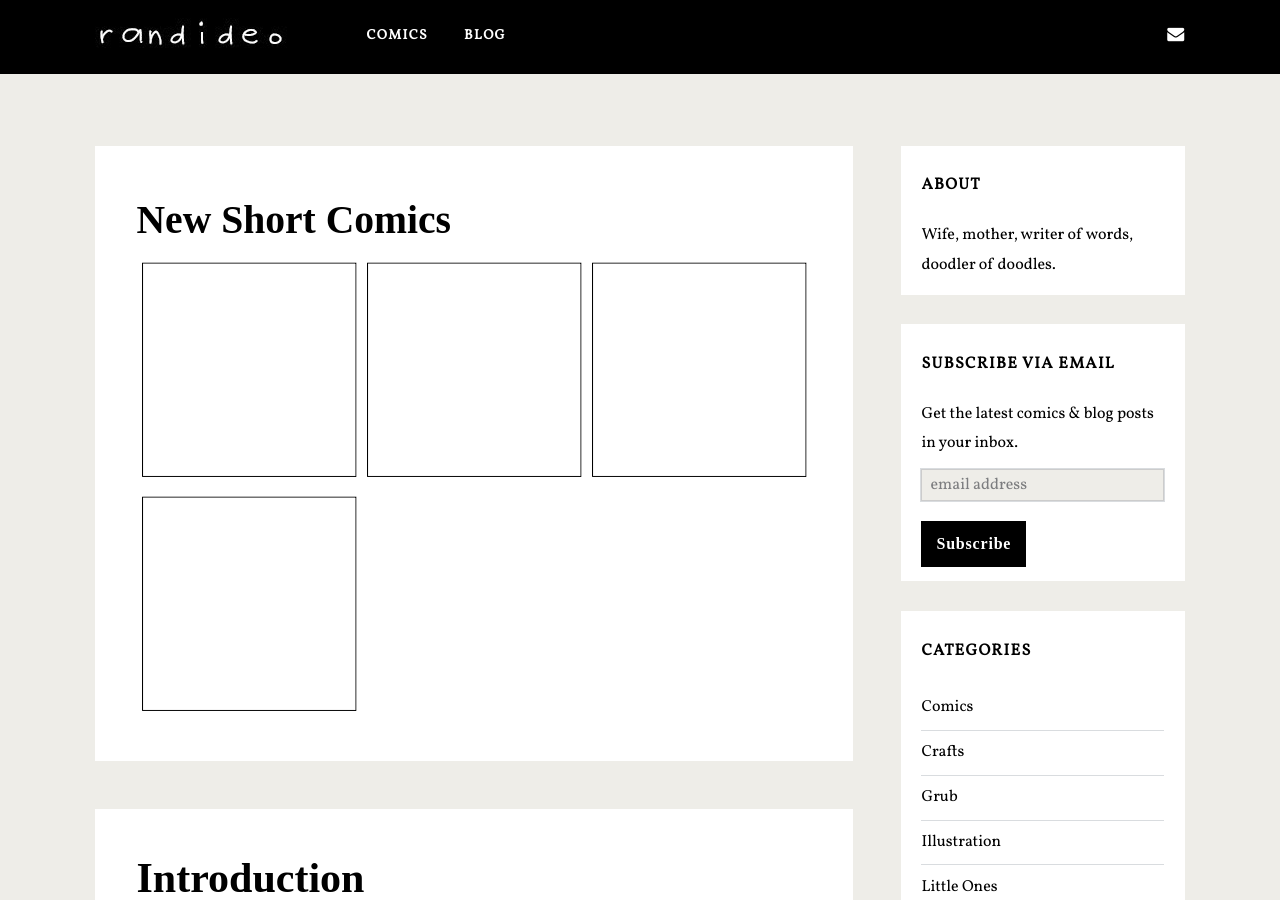
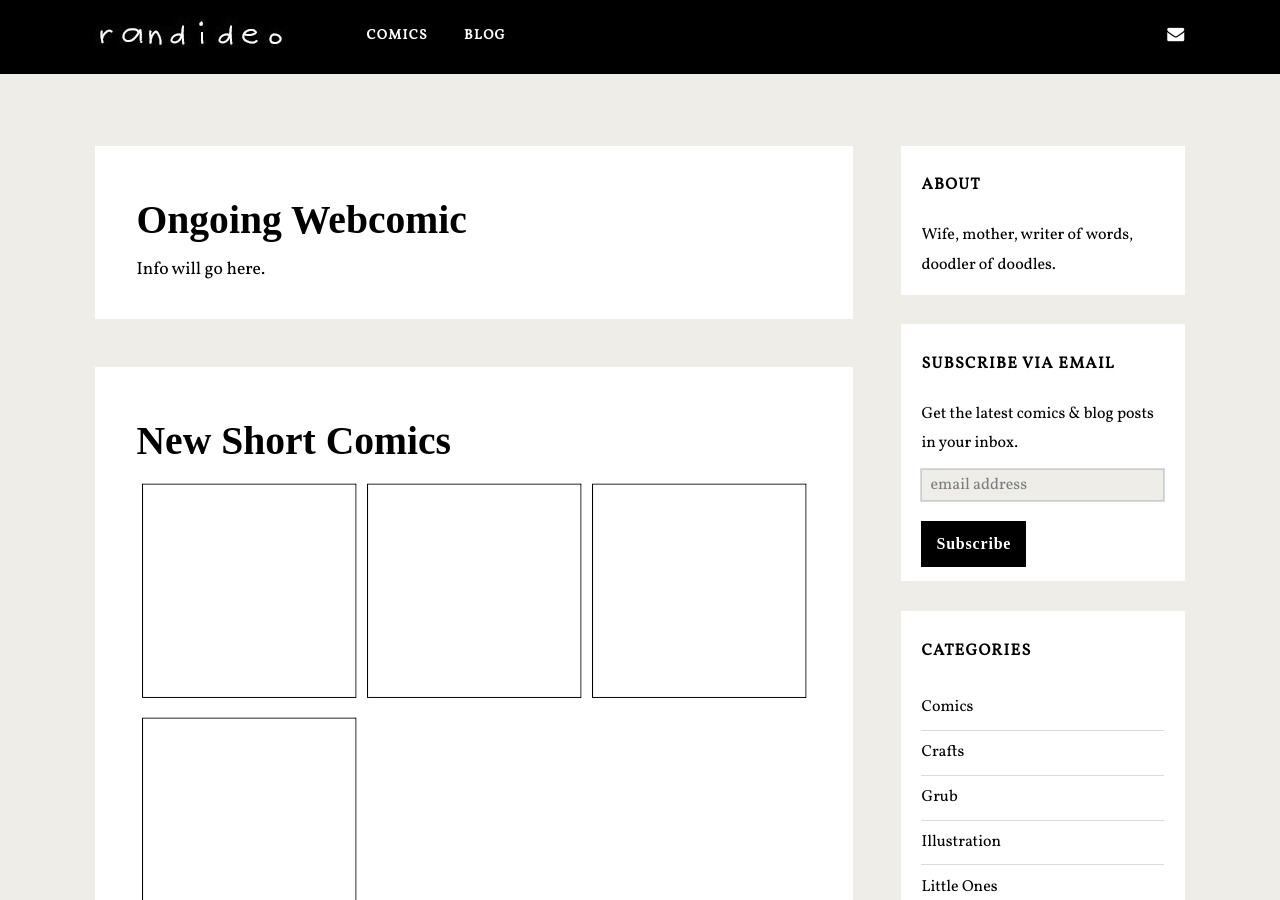
Before and after one commit to randideo/randideo.github.io, a Jekyll site: the page built from backup.html, in a window 1280 px wide and 900 px high. Built offline with Jekyll 4.4.1, drawn with Linux system fonts in a browser that asks for light colours; nearby versions of some CDN libraries; some web fonts are replaced; comment, search, counter and statistics services are not loaded.

Commit message:
Update backup.html

```diff
--- a/backup.html
+++ b/backup.html
@@ -1,6 +1,17 @@
 ---
 layout: default
 ---
+
+
+ <div class="post hentry">
+		 <div class="entry-content">
+			 <h2 style="padding-bottom: 10px;">Ongoing Webcomic</h2>
+			Info will go here.
+
+			 <div style="clear: both;"></div>
+
+		 </div>
+	 </div>
 
 	 <div class="post hentry">
 		 <div class="entry-content">
```
